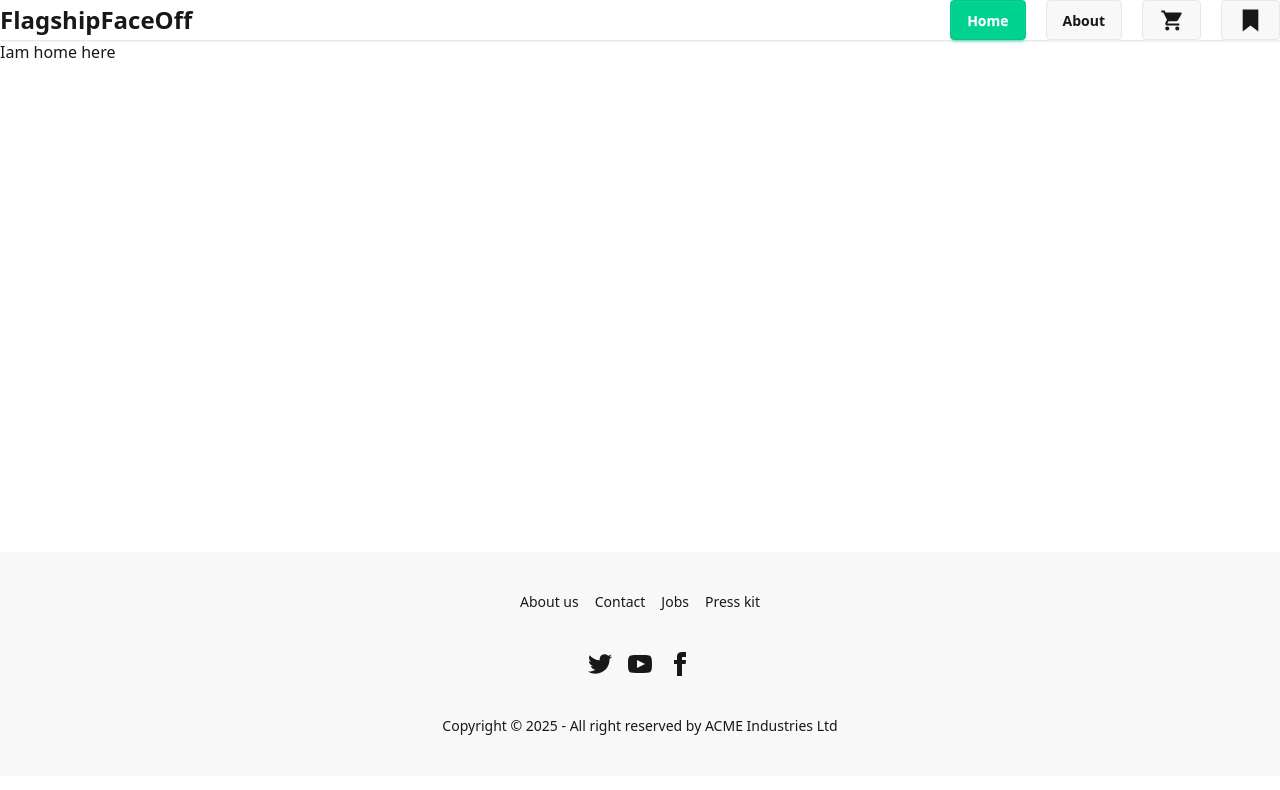
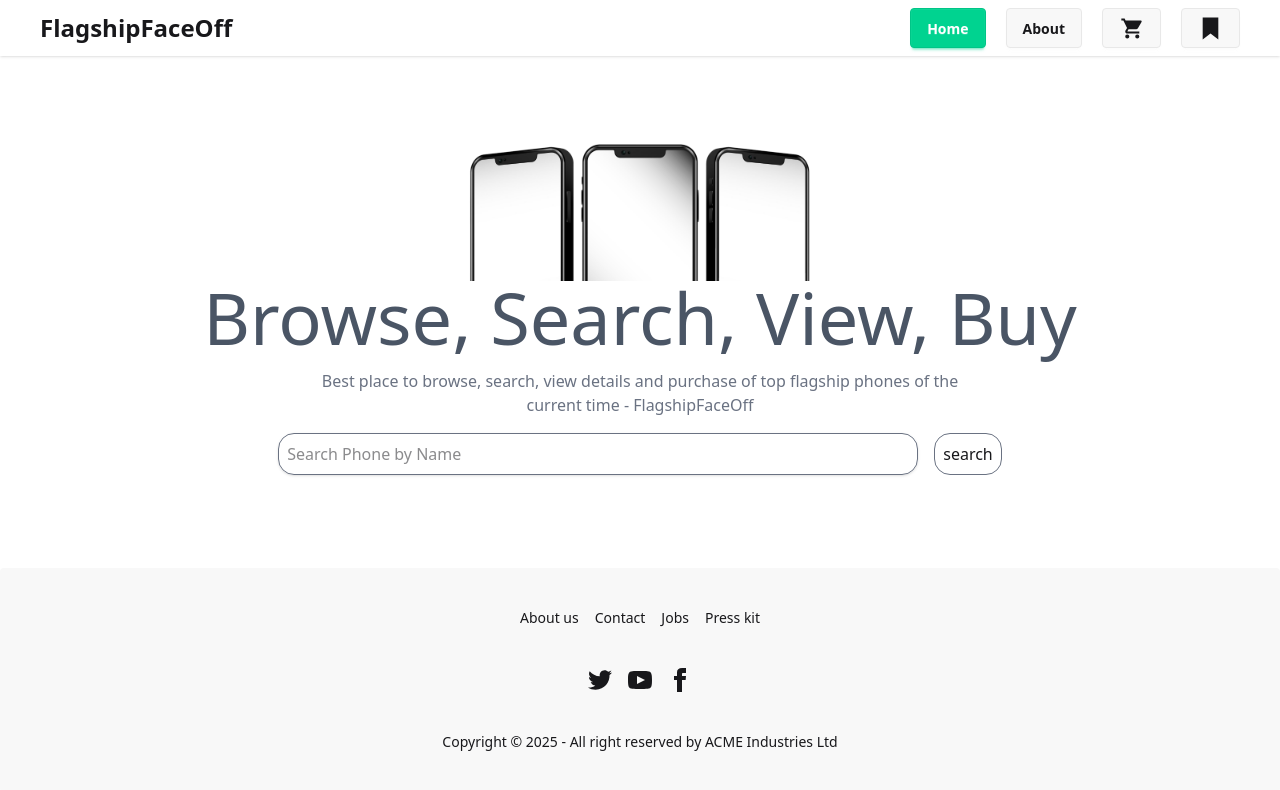
Before and after one commit to rjriajul1/my-flags-ship-off-project, a React (Vite) app: page / in a window 1280 px wide. Shown: the top 790 px of the page. Built offline with nearby package versions, Linux system fonts and the light colour scheme.

Commit message:
added my banner section

```diff
--- a/src/Pages/Home/Home.jsx
+++ b/src/Pages/Home/Home.jsx
@@ -1,9 +1,10 @@
 import React from 'react';
+import Banner from '../../components/banner/Banner';
 
 const Home = () => {
     return (
         <div>
-            <h1>Iam home here</h1>
+            <Banner/>
         </div>
     );
 };
--- a/src/components/Header/Navbar/Navbar.jsx
+++ b/src/components/Header/Navbar/Navbar.jsx
@@ -8,7 +8,7 @@ import { IoBookmarkSharp } from "react-icons/io5";
 
 const Navbar = () => {
     return (
-        <div className=" flex items-center justify-between bg-base-100 shadow-sm">
+        <div className=" px-3 py-2 md:px-10 flex items-center justify-between bg-base-100 shadow-sm">
         <div className="">
           <div className="dropdown flex items-center gap-6">
             <div tabIndex={0} role="button" className="btn btn-ghost btn-circle lg:hidden">
--- /dev/null
+++ b/src/components/banner/Banner.jsx
@@ -0,0 +1,19 @@
+import React from 'react';
+import bannerImg from '../../assets/banner.png'
+
+const Banner = () => {
+    return (
+        <div className='py-20'>
+            <img className='w-[400px] mx-auto' src={bannerImg} alt="" />
+            <h1 className='font-thin text-5xl md:text-7xl text-gray-600 text-center'>Browse, Search, View, Buy</h1>
+            <p className='text-gray-500 text-center py-4 lg:w-1/2  w-4/5 mx-auto'>Best place to browse, search, view details and purchase of top flagship phones
+            of the current time - FlagshipFaceOff</p>
+            <form className='text-center'>
+                <input type="text"  className='border w-1/2 p-2 rounded-2xl outline-0 border-gray-500 shadow' placeholder='Search Phone by Name' />
+                <input type="submit" className='border ml-4 p-2 rounded-2xl border-gray-500 ' value="search" />
+            </form>
+        </div>
+    );
+};
+
+export default Banner;
```
Also changed, not shown: src/assets/banner.png (added).
